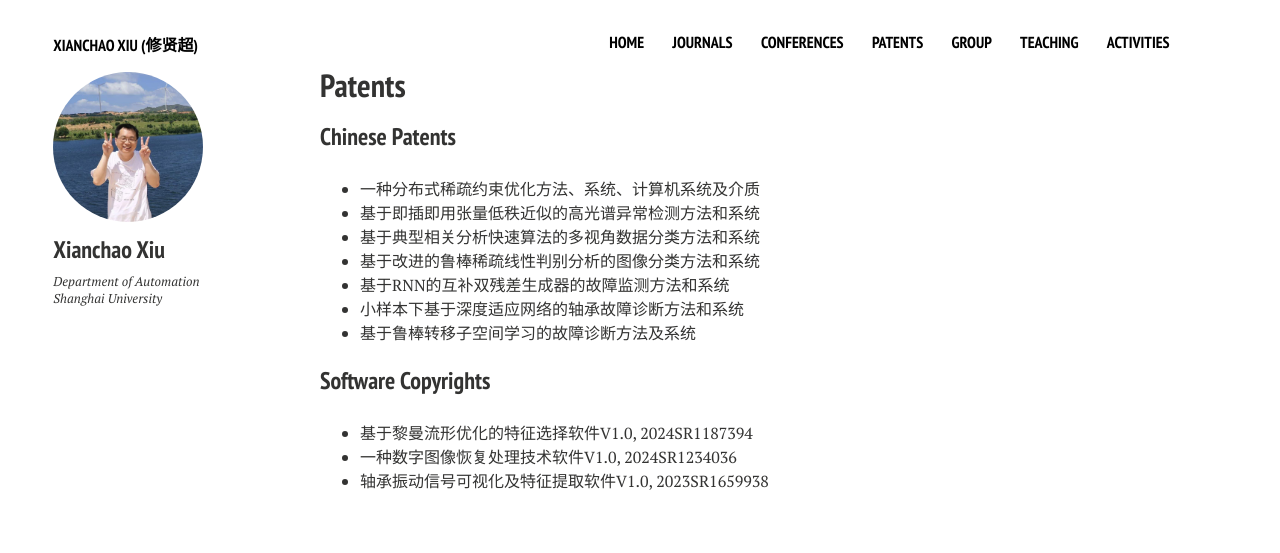
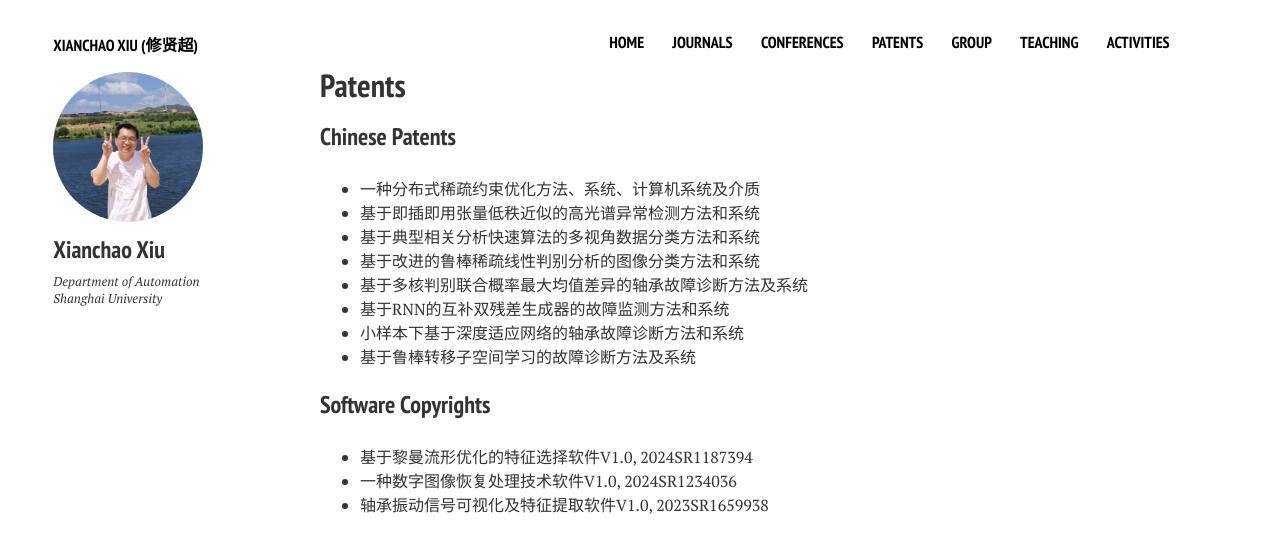
Before and after one commit to xianchaoxiu/xianchaoxiu.github.io, a Jekyll site: the page built from patents/index.md, in a window 1280 px wide. Shown: the top 553 px of the page. Built offline with Jekyll 4.4.1, drawn with Linux system fonts in a browser that asks for light colours; nearby versions of some CDN libraries.

Commit message:
Update index.md

```diff
--- a/patents/index.md
+++ b/patents/index.md
@@ -15,6 +15,7 @@ share: false
 * 基于即插即用张量低秩近似的高光谱异常检测方法和系统 <br>
 * 基于典型相关分析快速算法的多视角数据分类方法和系统 <br>
 * 基于改进的鲁棒稀疏线性判别分析的图像分类方法和系统 <br>
+* 基于多核判别联合概率最大均值差异的轴承故障诊断方法及系统 <br>
 * 基于RNN的互补双残差生成器的故障监测方法和系统 <br>
 * 小样本下基于深度适应网络的轴承故障诊断方法和系统 <br>
 * 基于鲁棒转移子空间学习的故障诊断方法及系统 <br>
```
